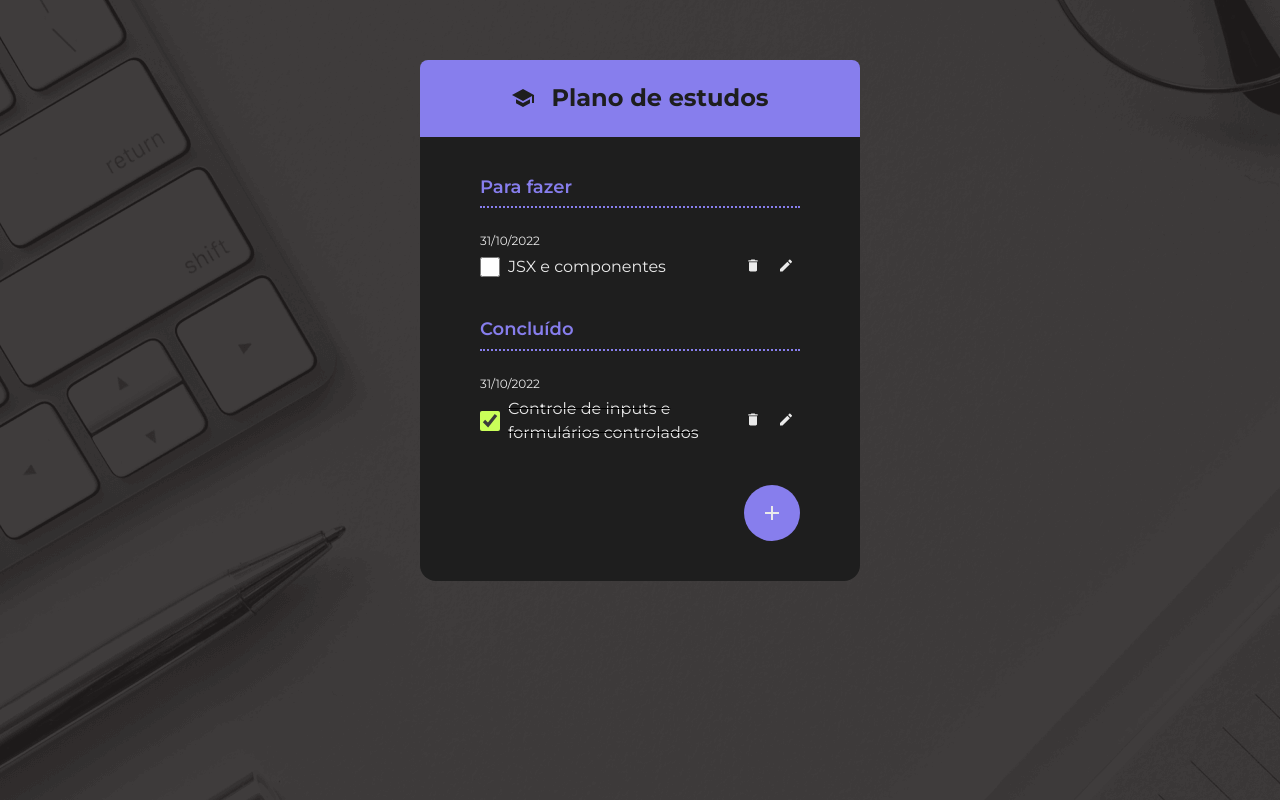
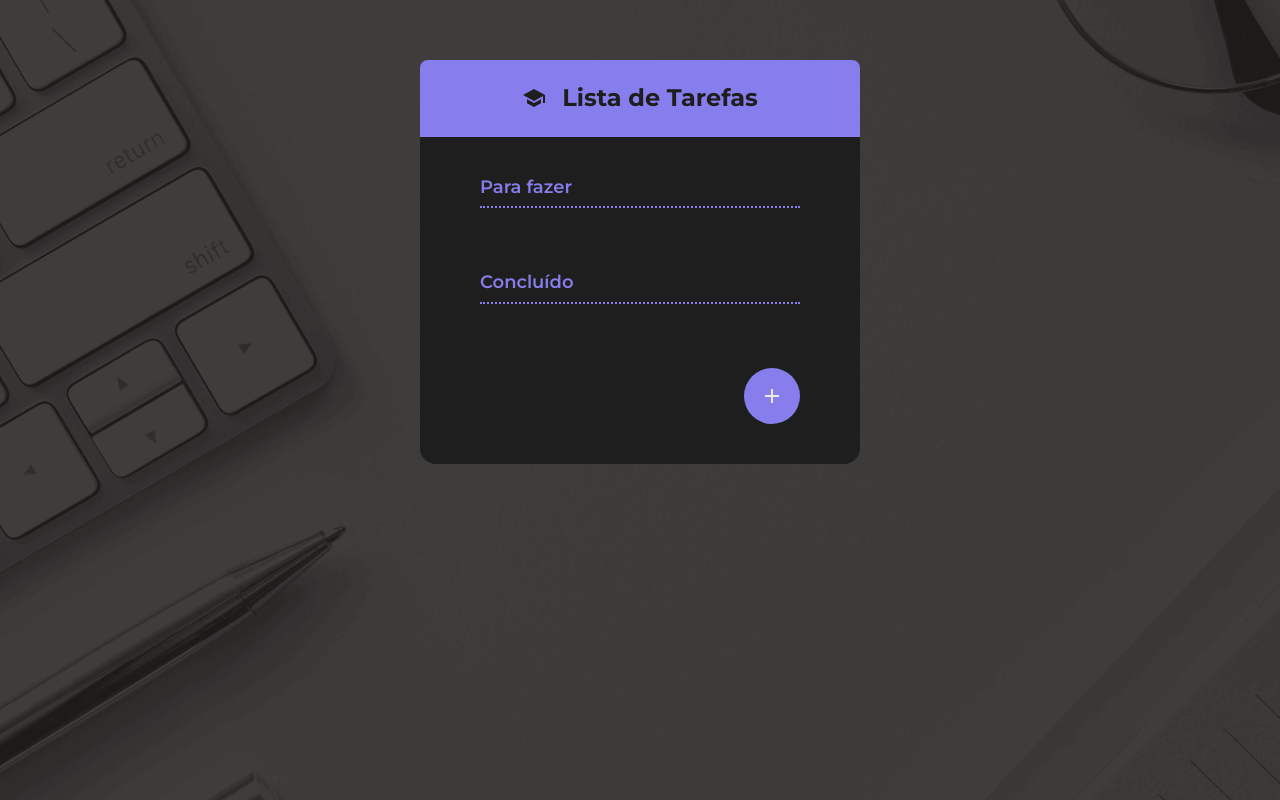
Before and after one commit to larimussoi/ToDo-List, a React (Vite) app: page / in a window 1280 px wide. Built offline with nearby package versions, Linux system fonts and the light colour scheme.

Commit message:
Implementa o armazenamento das tarefas

```diff
--- a/index.html
+++ b/index.html
@@ -1,20 +1,20 @@
-<!doctype html>
-<html lang="en">
-
+<!DOCTYPE html>
+<html lang="pt-BR">
   <head>
     <meta charset="UTF-8" />
     <link rel="icon" type="image/svg+xml" href="/favicon.png" />
     <meta name="viewport" content="width=device-width, initial-scale=1.0" />
-  <title>Checklist de estudos</title>
-  <link rel="preconnect" href="https://fonts.googleapis.com">
-  <link rel="preconnect" href="https://fonts.gstatic.com" crossorigin>
-  <link href="https://fonts.googleapis.com/css2?family=Montserrat:ital,wght@0,100..900;1,100..900&display=swap"
-    rel="stylesheet">
+    <title>Checklist de tarefas</title>
+    <link rel="preconnect" href="https://fonts.googleapis.com" />
+    <link rel="preconnect" href="https://fonts.gstatic.com" crossorigin />
+    <link
+      href="https://fonts.googleapis.com/css2?family=Montserrat:ital,wght@0,100..900;1,100..900&display=swap"
+      rel="stylesheet"
+    />
   </head>
 
   <body>
     <div id="root"></div>
     <script type="module" src="/src/main.jsx"></script>
   </body>
-
 </html>
--- a/src/App.jsx
+++ b/src/App.jsx
@@ -29,7 +29,7 @@ function App() {
       <Container>
         <Header>
           <Heading>
-            <IconSchool /> Plano de estudos
+            <IconSchool /> Lista de Tarefas
           </Heading>
         </Header>
         <Dialog />
--- a/src/components/TodoProvider/index.jsx
+++ b/src/components/TodoProvider/index.jsx
@@ -1,34 +1,27 @@
-import { useState } from "react";
+import { useEffect, useState } from "react";
 import TodoContext from "./TodoContext";
 
 export function TodoProvider({ children }) {
-  const [todos, setTodos] = useState([
-    {
-      id: 1,
-      description: "JSX e componentes",
-      completed: false,
-      createdAt: "2022-10-31",
-    },
-    {
-      id: 2,
-      description: "Controle de inputs e formulários controlados",
-      completed: true,
-      createdAt: "2022-10-31",
-    },
-  ]);
+  const savedTodo = localStorage.getItem("todos");
+
+  const [todos, setTodos] = useState(savedTodo ? JSON.parse(savedTodo) : []);
+
+  useEffect(() => {
+    localStorage.setItem("todos", JSON.stringify(todos));
+  }, [todos]);
 
   const addToDo = (formData) => {
     const description = formData.get("description");
 
-    setTodos((prev) => [
-      ...prev,
-      {
-        id: crypto.randomUUID(),
+    setTodos((prev) => {
+      const todo = {
+        id: prev.length + 1,
         description,
         completed: false,
         createdAt: new Date().toISOString(),
-      },
-    ]);
+      };
+      return [...prev, todo];
+    });
   };
 
   const toggleTodoCompleted = (todo) => {
```
Lines whose indentation alone changed are shown as unchanged.
